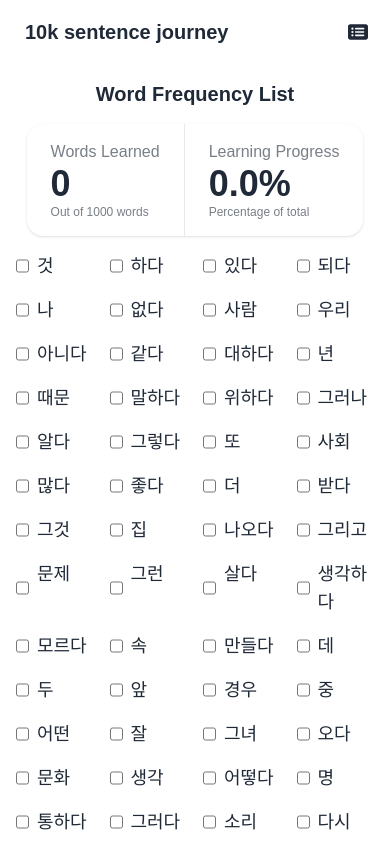
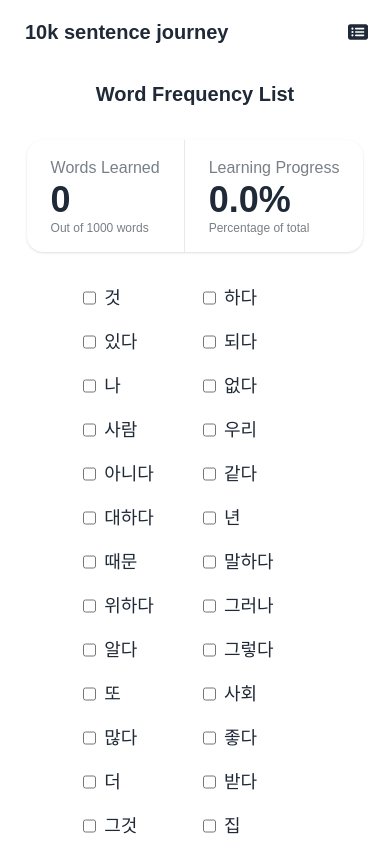
Before and after one commit to jaroslaw-weber/10k-sentence-journey, a Next.js app: page /words in a window 390 px wide. Shown: the top 844 px of the page. Built offline with nearby package versions, Linux system fonts and the light colour scheme; a web font is replaced by a local one.

Commit message:
fix margins

```diff
--- a/app/words/page.tsx
+++ b/app/words/page.tsx
@@ -41,7 +41,7 @@ const WordList: React.FC = () => {
   return (
     <div className="flex flex-col items-center p-4">
       <h1 className="text-xl font-bold">Word Frequency List</h1>
-      <div className="stats shadow my-4">
+      <div className="stats shadow my-8">
         <div className="stat">
           <div className="stat-title">Words Learned</div>
           <div className="stat-value">{learnedCount}</div>
@@ -53,7 +53,7 @@ const WordList: React.FC = () => {
           <div className="stat-desc">Percentage of total</div>
         </div>
       </div>
-      <div className="grid grid-cols-4 gap-4 text-lg">
+      <div className="grid grid-cols-2 md:grid-cols-4 gap-4 text-lg">
         {wordList.map((word, index) => (
           <div key={index} className="flex gap-2">
             <input
```
